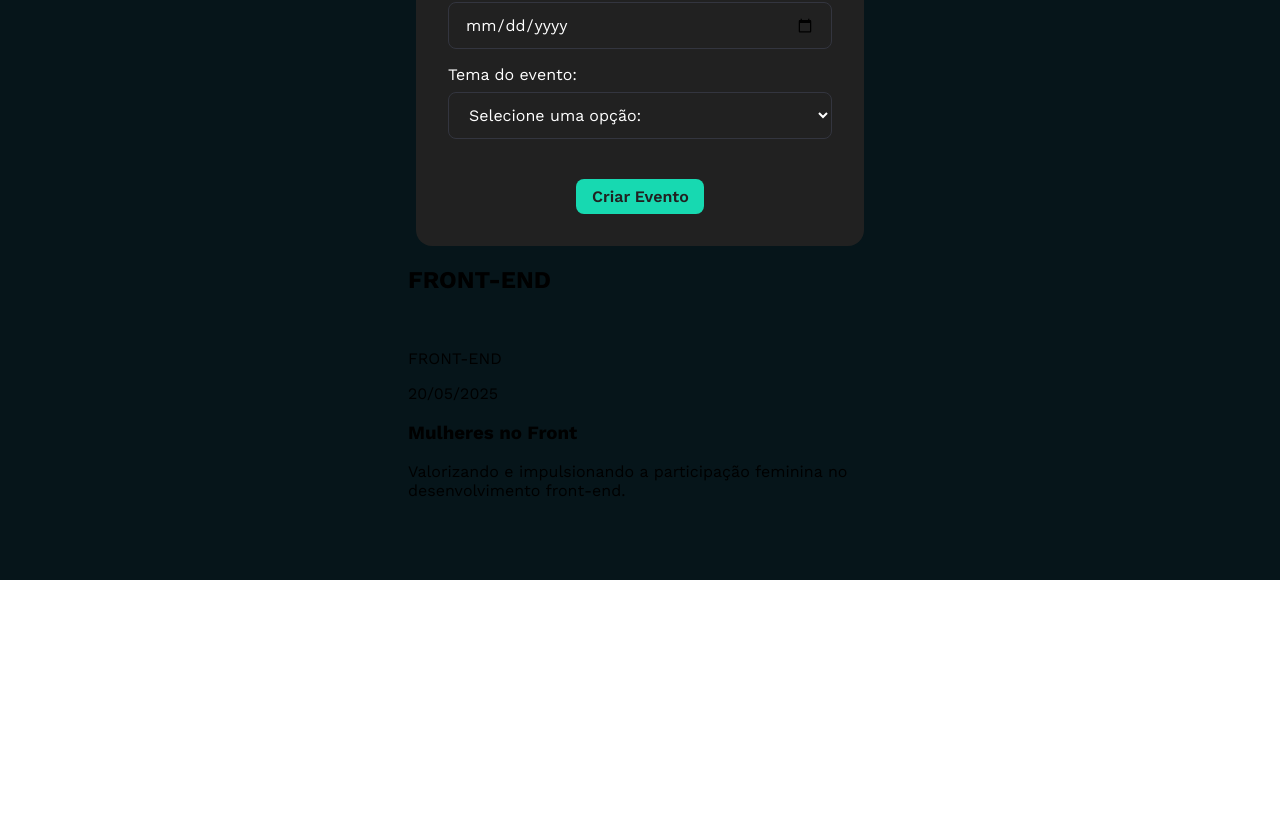
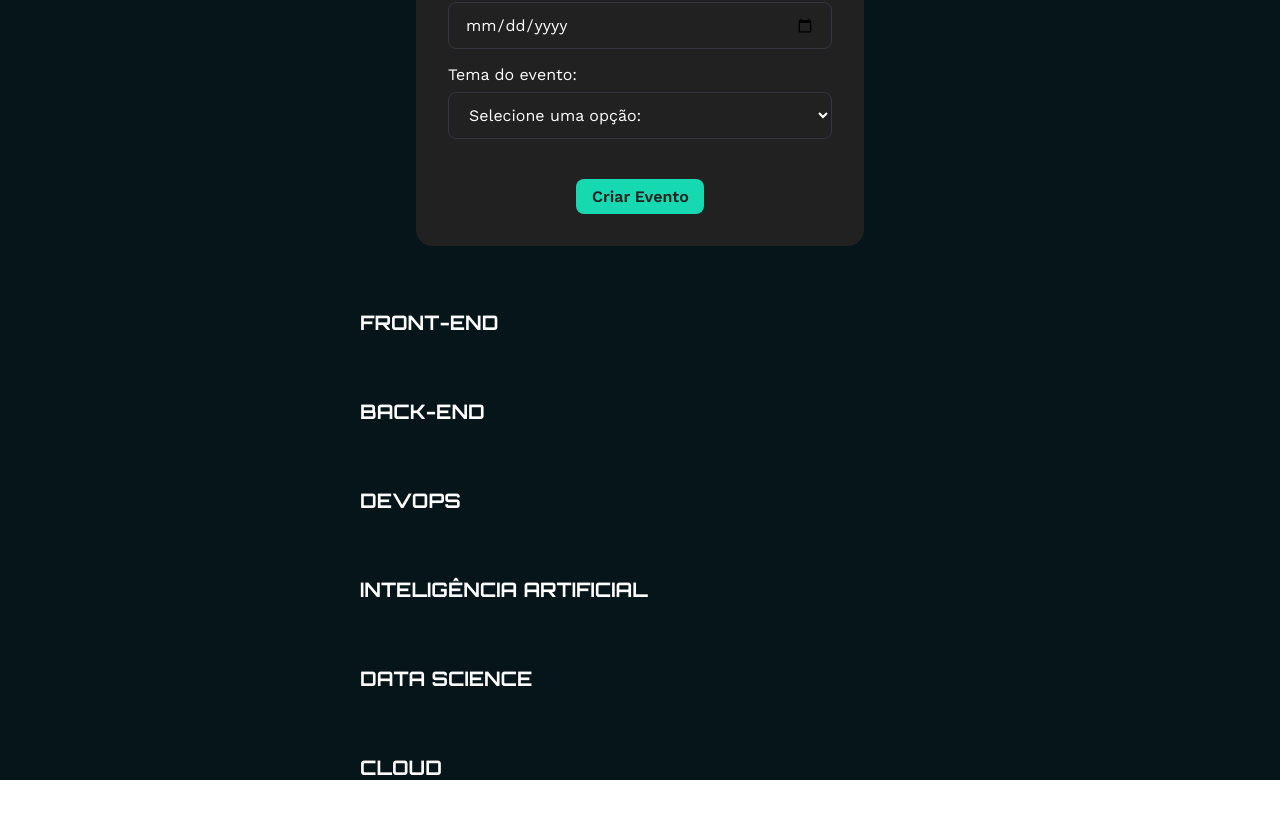
Before and after one commit to IsaZambe/Tecboard, a React (Vite) app: page / in a window 1280 px wide. Shown: the part 955-1773 px from the top of the page. Before the commit the page ends 1535 px from the top, so only its background shows below. Built offline with nearby package versions, Linux system fonts and the light colour scheme.

Commit message:
feat(banner): criação do titulo do banner da pág inicial com componentes

```diff
--- a/src/components/BannerConteudo.jsx
+++ /dev/null
@@ -1,20 +0,0 @@
-export function BannerConteudo(props) {
-  return (
-    <div className="front-end-conteudo">
-      <h2 className="categoria-conteudo">FRONT-END</h2>
-      <section className="banner-conteudo">
-        <div className="card-conteudo">
-          <img src="???" alt="" />
-          <p className="tag-conteudo">FRONT-END</p>
-          <p className="data-conteudo">20/05/2025</p>
-          <h3 className="titulo-conteudo">Mulheres no Front</h3>
-          <p className="conteudo-resumo">
-            Valorizando e impulsionando a participação feminina no
-            desenvolvimento front-end.
-          </p>
-        </div>
-      </section>
-      {props.children}
-    </div>
-  );
-}
--- /dev/null
+++ b/src/components/TemaBanner.jsx
@@ -0,0 +1,7 @@
+export function TemaBanner({ temasConteudo }) {
+  return (
+    <div>
+      <h3 className="tema-banner-titulo">{temasConteudo.nome}</h3>
+    </div>
+  );
+}
--- /dev/null
+++ b/src/components/TemaCards.jsx
@@ -0,0 +1,5 @@
+export TemaCards() {
+   return (
+
+   )
+}
--- a/src/page.jsx
+++ b/src/page.jsx
@@ -1,9 +1,38 @@
 import "./styles/styles-page.css";
 import "./styles/variables.css";
 import { FormularioDeEvento } from "./components/FormularioDeEvento";
-import { BannerConteudo } from "./components/BannerConteudo";
+import { TemaBanner } from "./components/TemaBanner";
 
 function Tecboard() {
+  //LISTA DE TEMAS PRO BANNER
+  const temasConteudo = [
+    {
+      id: 1,
+      nome: "front-end",
+    },
+    {
+      id: 2,
+      nome: "back-end",
+    },
+    {
+      id: 3,
+      nome: "devops",
+    },
+    {
+      id: 4,
+      nome: "inteligência artificial",
+    },
+    {
+      id: 5,
+      nome: "data science",
+    },
+    {
+      id: 1,
+      nome: "cloud",
+    },
+  ];
+
+  //layout página
   return (
     <main>
       <header>
@@ -17,7 +46,15 @@ function Tecboard() {
       </section>
       <section className="conteudo-body">
         <FormularioDeEvento />
-        <BannerConteudo />
+      </section>
+      <section className="conteudo-temas">
+        {temasConteudo.map(function (item) {
+          return (
+            <section key={temasConteudo.id}>
+              <TemaBanner temasConteudo={item} />
+            </section>
+          );
+        })}
       </section>
     </main>
   );
--- a/src/styles/styles-page.css
+++ b/src/styles/styles-page.css
@@ -129,3 +129,16 @@ header img {
   line-height: var(fonte-line-height-body);
   white-space: nowrap;
 }
+
+/* BANNER CONTEUDO */
+
+.conteudo-temas {
+  background-color: var(--cor-fundo-geral);
+}
+.tema-banner-titulo {
+  font-family: var(--fonte-titulo);
+  font-size: var(--fonte-body-l);
+  color: var(--cor-branca);
+  margin: 0 22.5rem 4rem 22.5rem;
+  text-transform: uppercase;
+}
```
